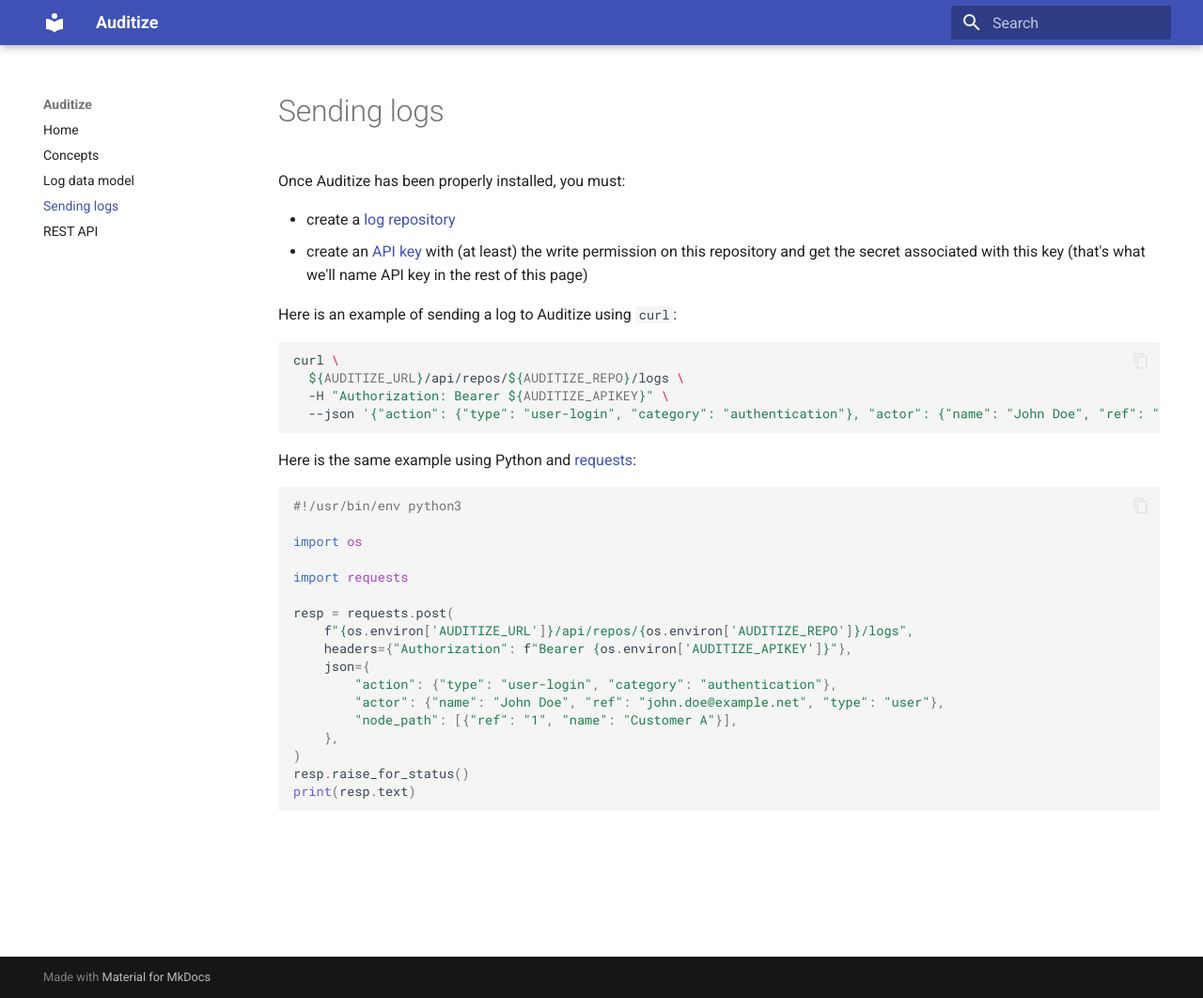
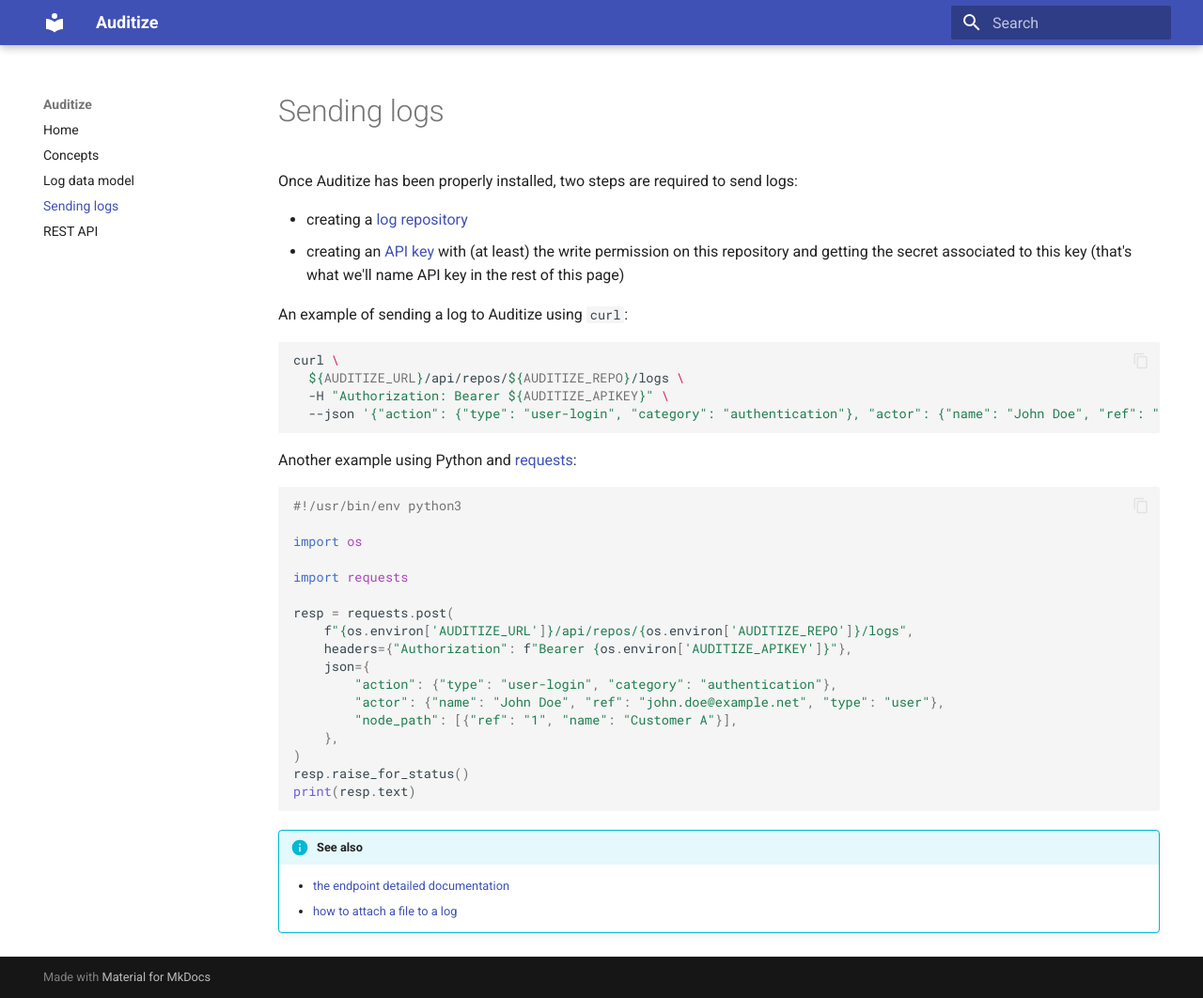
Before and after one commit to auditize/auditize, an MkDocs documentation site: the page built from doc/docs/sending-logs.md, in a window 1280 px wide and 1062 px high. Shown: the whole window at 94% size. Built offline with MkDocs 1.6.1 and Material for MkDocs 9.7.7, drawn with Linux system fonts in a browser that asks for light colours.

Commit message:
doc: minor improvements to 'Sending logs' page

````diff
--- a/doc/docs/sending-logs.md
+++ b/doc/docs/sending-logs.md
@@ -1,11 +1,11 @@
 # Sending logs
 
-Once Auditize has been properly installed, you must:
+Once Auditize has been properly installed, two steps are required to send logs:
 
-- create a [log repository](overview.md#log-repositories)
-- create an [API key](overview.md#api-keys) with (at least) the write permission on this repository and get the secret associated with this key (that's what we'll name API key in the rest of this page)
+- creating a [log repository](overview.md#log-repositories)
+- creating an [API key](overview.md#api-keys) with (at least) the write permission on this repository and getting the secret associated to this key (that's what we'll name API key in the rest of this page)
 
-Here is an example of sending a log to Auditize using `curl`:
+An example of sending a log to Auditize using `curl`:
 
 ```bash
 curl \
@@ -14,7 +14,7 @@
   --json '{"action": {"type": "user-login", "category": "authentication"}, "actor": {"name": "John Doe", "ref": "john.doe@example.net", "type": "user"}, "node_path": [{"ref": "1", "name": "Customer A"}]}'
 ```
 
-Here is the same example using Python and [requests](https://docs.python-requests.org/en/master/):
+Another example using Python and [requests](https://docs.python-requests.org/en/master/):
 
 ```python
 #!/usr/bin/env python3
@@ -35,3 +35,7 @@
 resp.raise_for_status()
 print(resp.text)
 ```
+
+!!! info "See also"
+    - [the endpoint detailed documentation](api.html#tag/log/operation/create_log)
+    - [how to attach a file to a log](api.html#tag/log/operation/add_log_attachment)
````
